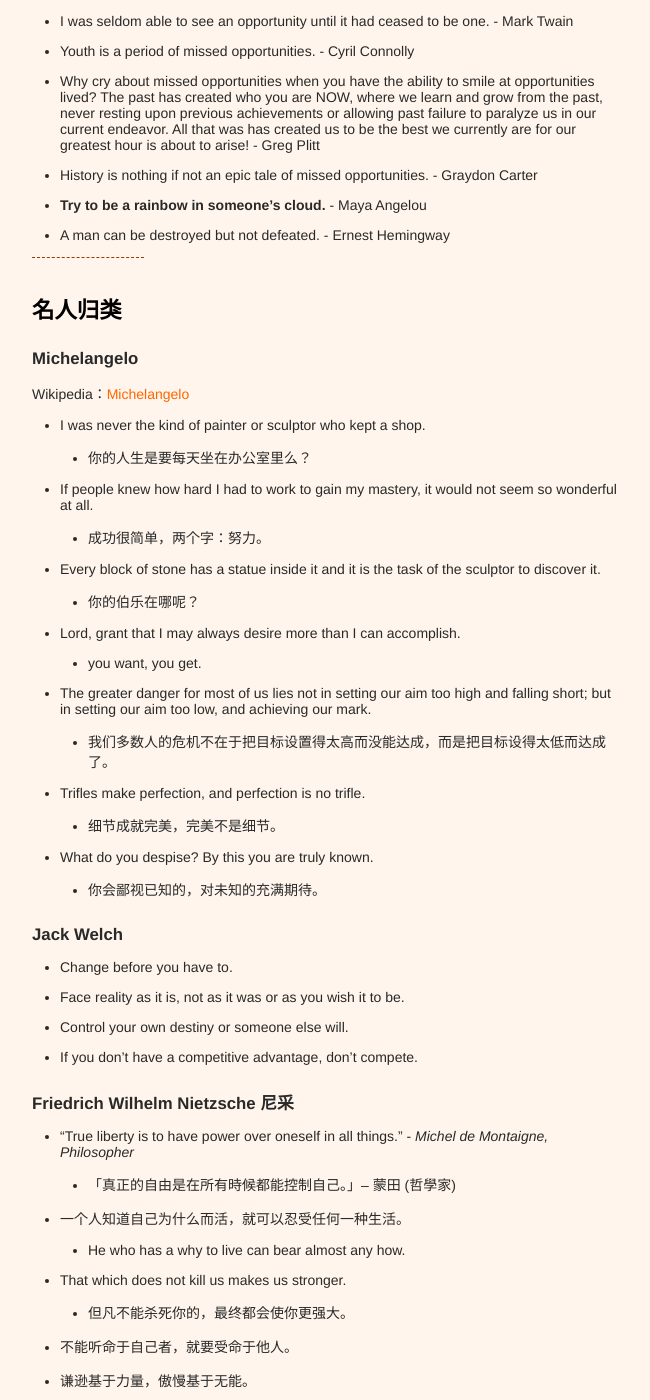
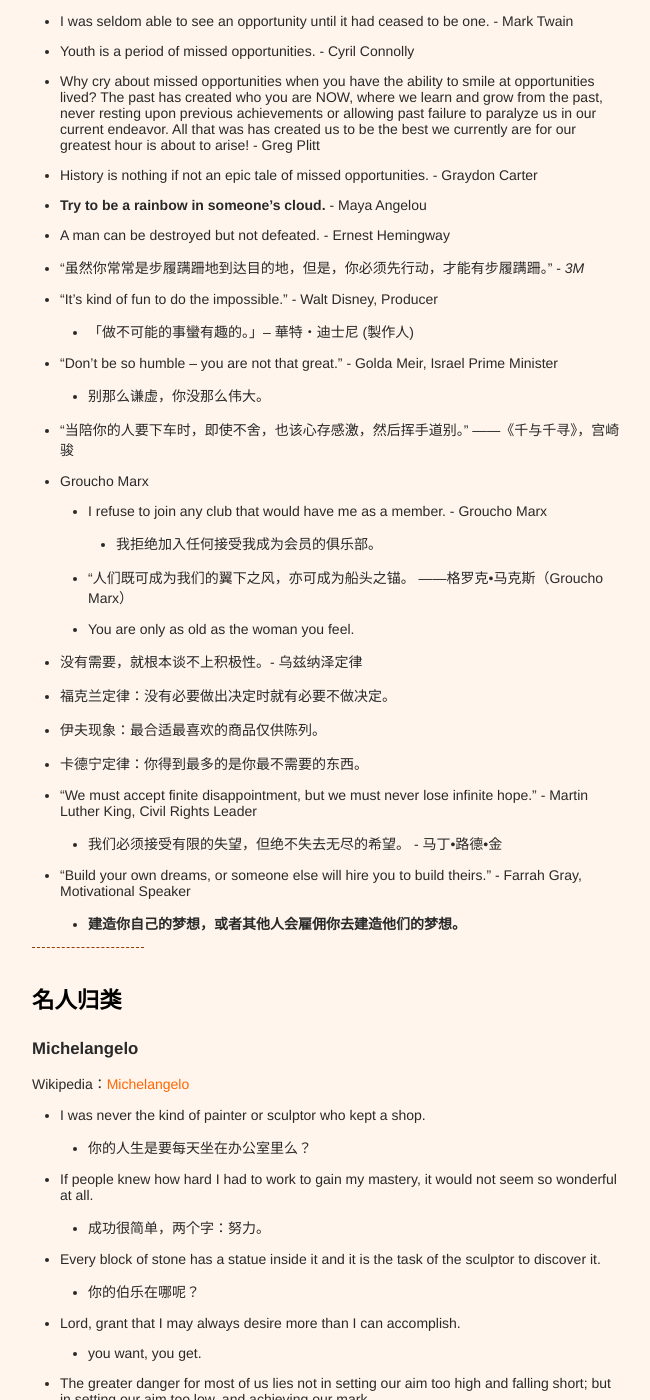
Before and after one commit to xianyuxmu/xianyuxmu.github.io, a Jekyll site: the page built from _posts/2017-06-17-chicken-soup.md, in a window 1280 px wide and 1400 px high, scrolled down 5654 px. Shown: the whole window, without its empty margins (314-964 px from the left). Built offline with Jekyll 4.4.1, drawn with Linux system fonts in a browser that asks for light colours; comment, search, counter and statistics services are not loaded.

Commit message:
Daily Chicken Soup

```diff
--- a/_posts/2017-06-17-chicken-soup.md
+++ b/_posts/2017-06-17-chicken-soup.md
@@ -155,6 +155,25 @@
 - History is nothing if not an epic tale of missed opportunities. - Graydon Carter
 - **Try to be a rainbow in someone's cloud.** - Maya Angelou
 - A man can be destroyed but not defeated. - Ernest Hemingway
+- “虽然你常常是步履蹒跚地到达目的地，但是，你必须先行动，才能有步履蹒跚。” - *3M*
+- “It’s kind of fun to do the impossible.” - Walt Disney, Producer
+	- 「做不可能的事蠻有趣的。」– 華特‧迪士尼 (製作人)
+- “Don’t be so humble – you are not that great.” - Golda Meir, Israel Prime Minister
+	- 别那么谦虚，你没那么伟大。
+- “当陪你的人要下车时，即使不舍，也该心存感激，然后挥手道别。” ——《千与千寻》，宫崎骏
+- Groucho Marx
+	- I refuse to join any club that would have me as a member. - Groucho Marx
+		- 我拒绝加入任何接受我成为会员的俱乐部。
+	- “人们既可成为我们的翼下之风，亦可成为船头之锚。 ——格罗克•马克斯（Groucho Marx）
+	- You are only as old as the woman you feel.
+- 没有需要，就根本谈不上积极性。- 乌兹纳泽定律
+- 福克兰定律：没有必要做出决定时就有必要不做决定。
+- 伊夫现象：最合适最喜欢的商品仅供陈列。
+- 卡德宁定律：你得到最多的是你最不需要的东西。
+- “We must accept finite disappointment, but we must never lose infinite hope.” - Martin Luther King, Civil Rights Leader
+	- 我们必须接受有限的失望，但绝不失去无尽的希望。 - 马丁•路德•金
+- “Build your own dreams, or someone else will hire you to build theirs.” - Farrah Gray, Motivational Speaker
+	- **建造你自己的梦想，或者其他人会雇佣你去建造他们的梦想。**
 
 
 ----
@@ -277,6 +296,8 @@
 	- 千万不要错过一个好机会闭嘴。
 - - I was seldom able to see an opportunity until it had ceased to be one. - Mark Twain
 - “Give every day the chance to become the most beautiful day of your life.”
+- 远离那些轻视你雄心的人。 - 马克吐温
+
 
 ----
 
```
